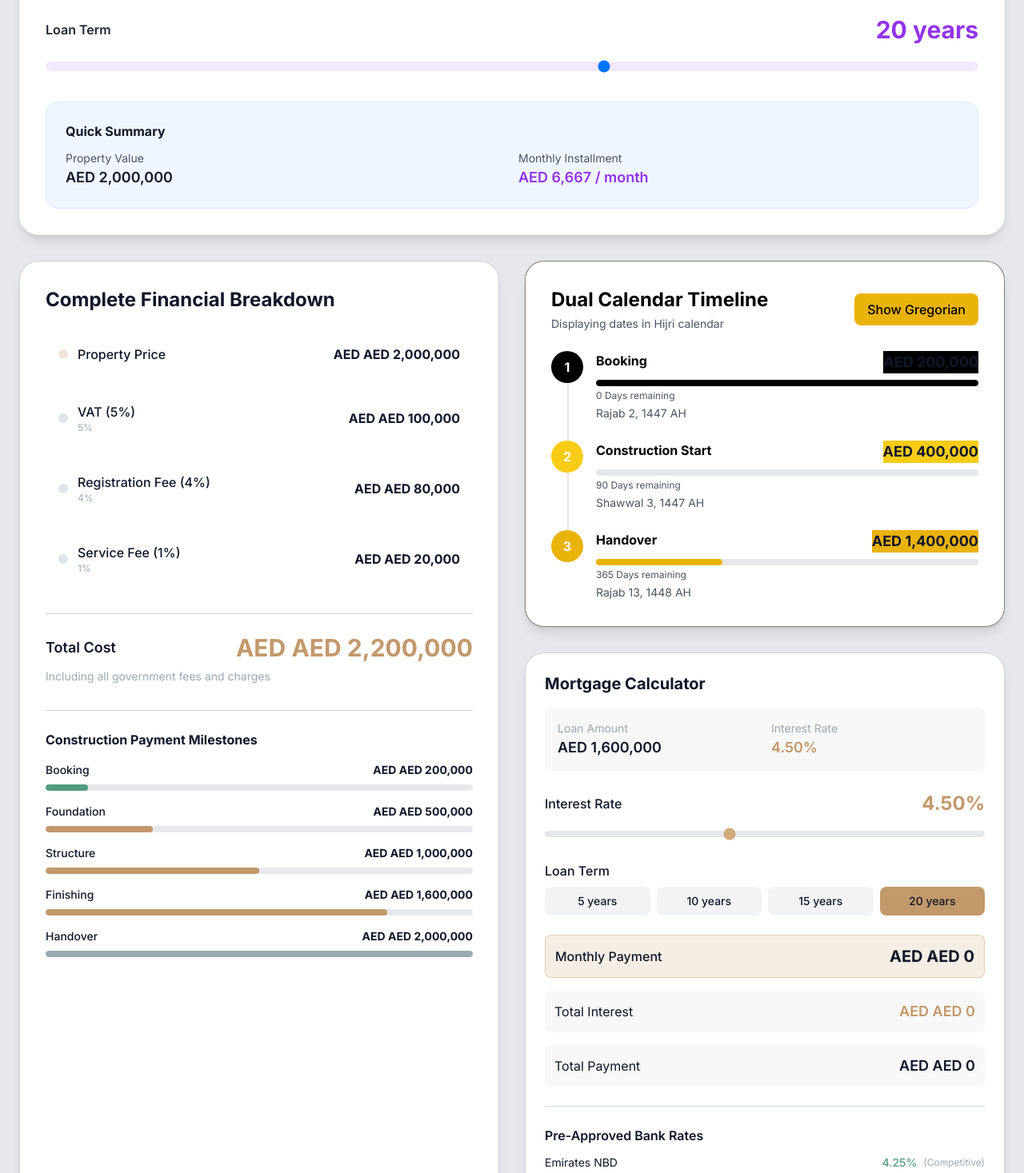
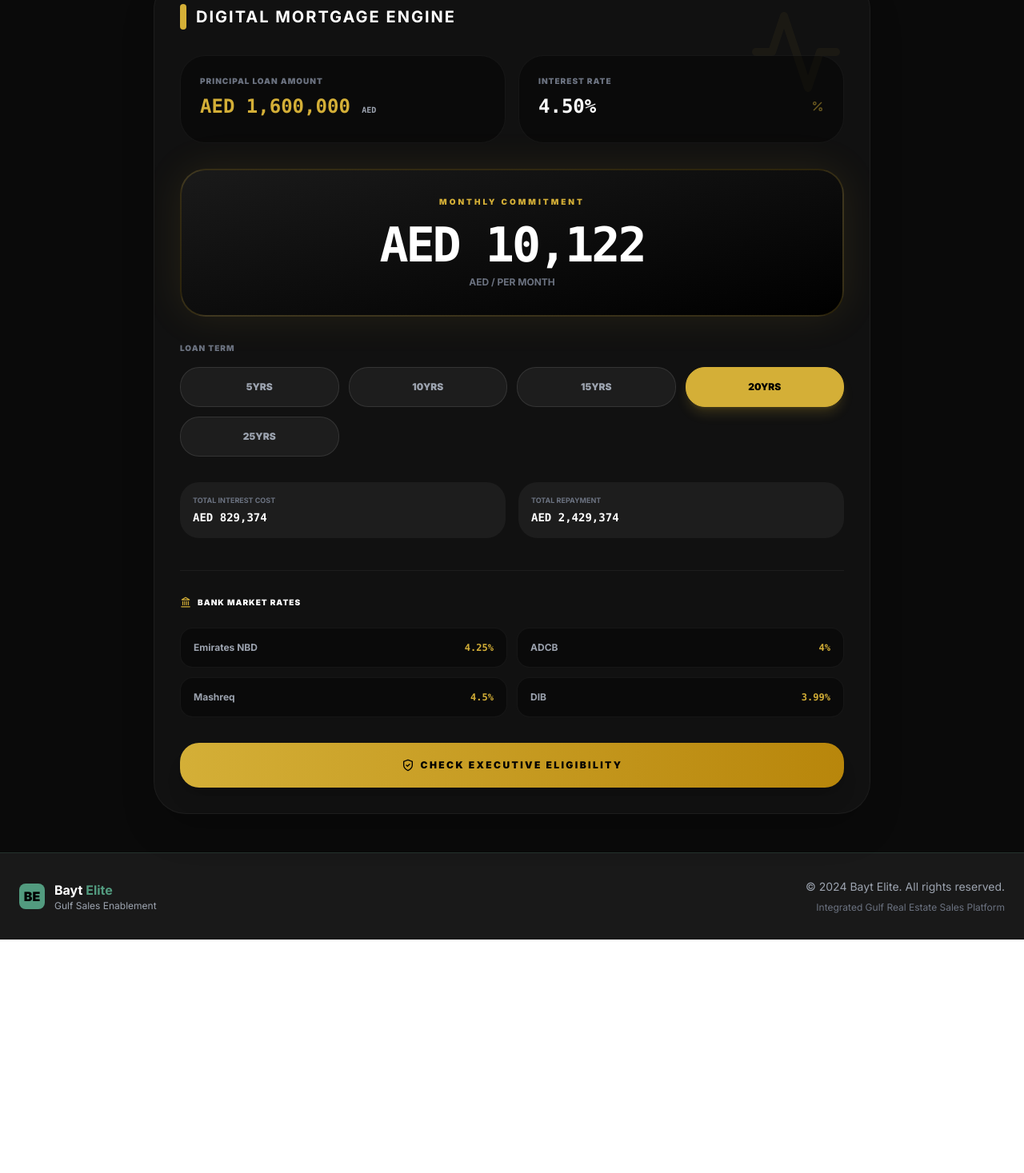
Before and after one commit to fazetdev/baytelitet, a Next.js app: page /calculator in a window 1280 px wide. Shown: the part 503-1970 px from the top of the page at 80% size. After the commit the page ends 1678 px from the top, so only its background shows below. Built offline with nearby package versions, Linux system fonts and the light colour scheme.

Commit message:
fix: implement mortgage math logic in PaymentCalculator and connect to Digital Terminal

```diff
--- a/app/calculator/components/MortgageCalculator.tsx
+++ b/app/calculator/components/MortgageCalculator.tsx
@@ -2,6 +2,7 @@
 
 import { useState } from 'react';
 import { formatCurrency } from '@/lib/formatters';
+import { Activity, ShieldCheck, Landmark, Percent } from 'lucide-react';
 
 interface BankRate {
   name: string;
@@ -47,182 +48,140 @@ export default function MortgageCalculator({
   const currentLoanTerm = onLoanTermChange ? loanTermYears : localLoanTerm;
 
   const handleInterestRateChange = (rate: number) => {
-    if (onInterestRateChange) {
-      onInterestRateChange(rate);
-    } else {
-      setLocalInterestRate(rate);
-    }
+    onInterestRateChange ? onInterestRateChange(rate) : setLocalInterestRate(rate);
   };
 
   const handleLoanTermChange = (years: number) => {
-    if (onLoanTermChange) {
-      onLoanTermChange(years);
-    } else {
-      setLocalLoanTerm(years);
-    }
+    onLoanTermChange ? onLoanTermChange(years) : setLocalLoanTerm(years);
   };
 
-  const content = {
+  const t = {
     en: {
-      title: 'Mortgage Calculator',
+      title: 'Digital Mortgage Engine',
       interestRate: 'Interest Rate',
       loanTerm: 'Loan Term',
-      monthlyPayment: 'Monthly Payment',
-      totalInterest: 'Total Interest',
-      totalPayment: 'Total Payment',
-      bankRates: 'Pre-Approved Bank Rates',
-      checkEligibility: 'Check Eligibility',
-      years: 'years',
-      lowRate: 'Competitive',
-      highRate: 'Standard',
-      loanAmount: 'Loan Amount',
-      calculateNow: 'Calculate Now',
+      monthlyPayment: 'Monthly Commitment',
+      totalInterest: 'Total Interest Cost',
+      totalPayment: 'Total Repayment',
+      bankRates: 'Bank Market Rates',
+      checkEligibility: 'Check Executive Eligibility',
+      years: 'YRS',
+      loanAmount: 'Principal Loan Amount',
     },
     ar: {
-      title: 'حاسبة الرهن العقاري',
+      title: 'محرك الرهن الرقمي',
       interestRate: 'سعر الفائدة',
       loanTerm: 'مدة القرض',
-      monthlyPayment: 'الدفعة الشهرية',
-      totalInterest: 'إجمالي الفائدة',
+      monthlyPayment: 'الالتزام الشهري',
+      totalInterest: 'تكلفة الفائدة الإجمالية',
       totalPayment: 'إجمالي السداد',
-      bankRates: 'أسعار البنوك المعتمدة',
-      checkEligibility: 'تحقق من الأهلية',
+      bankRates: 'أسعار السوق المصرفية',
+      checkEligibility: 'تحقق من الأهلية التنفيذية',
       years: 'سنة',
-      lowRate: 'تنافسي',
-      highRate: 'عادي',
-      loanAmount: 'مبلغ القرض',
-      calculateNow: 'احسب الآن',
+      loanAmount: 'مبلغ القرض الأساسي',
     },
-  };
-
-  const t = content[language];
-
-  const bankRates: BankRate[] = [
-    { name: language === 'ar' ? 'الإمارات NBD' : 'Emirates NBD', rate: 4.25, type: 'competitive' },
-    { name: language === 'ar' ? 'أبوظبي التجاري' : 'ADCB', rate: 4.0, type: 'competitive' },
-    { name: language === 'ar' ? 'مصرف المشرق' : 'Mashreq', rate: 4.5, type: 'standard' },
-    { name: language === 'ar' ? 'دبي الإسلامي' : 'DIB', rate: 3.99, type: 'competitive', description: language === 'ar' ? 'تمويل إسلامي' : 'Islamic Financing' },
-  ];
-
-  const loanAmount = propertyPrice - downPayment;
+  }[language];
 
   return (
-    <div dir={isRTL ? 'rtl' : 'ltr'} className="bg-white rounded-2xl shadow-lg p-6 border border-bayt-cool/50">
-      <h2 className={`text-xl font-bold text-bayt-dark mb-4 ${isRTL ? 'text-right' : ''}`}>
-        {t.title}
-      </h2>
+    <div dir={isRTL ? 'rtl' : 'ltr'} className="bg-[#111] rounded-[2.5rem] p-8 border border-white/5 shadow-2xl relative overflow-hidden">
+      {/* Background Decorative Element */}
+      <div className="absolute top-0 right-0 p-8 opacity-5">
+        <Activity size={120} className="text-[#D4AF37]" />
+      </div>
 
-      <div className={`mb-6 p-4 bg-bayt-light/30 rounded-lg ${isRTL ? 'text-right' : ''}`}>
-        <div className="grid grid-cols-2 gap-4">
-          <div>
-            <p className="text-sm text-bayt-cool">{t.loanAmount}</p>
-            <p className="text-lg font-semibold text-bayt-dark">{formatCurrency(loanAmount)}</p>
+      <div className="relative z-10">
+        <div className="flex items-center gap-3 mb-8">
+          <div className="w-2 h-8 bg-[#D4AF37] rounded-full"></div>
+          <h2 className="text-xl font-bold text-white uppercase tracking-widest">{t.title}</h2>
         </div>
-          <div className={isRTL ? 'text-right' : ''}>
-            <p className="text-sm text-bayt-cool">{t.interestRate}</p>
-            <p className="text-lg font-semibold text-bayt-warm">{currentInterestRate.toFixed(2)}%</p>
+
+        {/* Top Stats Display */}
+        <div className="grid grid-cols-1 md:grid-cols-2 gap-4 mb-8">
+          <div className="bg-black/40 p-6 rounded-3xl border border-white/5">
+            <p className="text-[10px] text-gray-500 font-black uppercase tracking-widest mb-2">{t.loanAmount}</p>
+            <p className="text-2xl font-mono font-bold text-[#D4AF37]">
+              {formatCurrency(propertyPrice - downPayment)} <span className="text-[10px] text-gray-400">{currency}</span>
+            </p>
+          </div>
+          <div className="bg-black/40 p-6 rounded-3xl border border-white/5">
+            <p className="text-[10px] text-gray-500 font-black uppercase tracking-widest mb-2">{t.interestRate}</p>
+            <div className="flex items-center justify-between">
+              <p className="text-2xl font-mono font-bold text-white">{currentInterestRate.toFixed(2)}%</p>
+              <Percent size={16} className="text-[#D4AF37] opacity-50" />
             </div>
           </div>
         </div>
 
-      <div className="mb-6">
-        <div className={`flex justify-between items-center mb-2 ${isRTL ? 'flex-row-reverse' : ''}`}>
-          <label className={`font-medium text-bayt-dark ${isRTL ? 'text-right' : ''}`}>
-            {t.interestRate}
-          </label>
-          <span className="text-2xl font-bold text-bayt-warm">
-            {currentInterestRate.toFixed(2)}%
-          </span>
-        </div>
-        <input
-          type="range"
-          min="2"
-          max="8"
-          step="0.1"
-          value={currentInterestRate}
-          onChange={(e) => handleInterestRateChange(Number(e.target.value))}
-          className="w-full h-2 bg-bayt-light rounded-lg appearance-none cursor-pointer accent-bayt-warm"
-        />
+        {/* Monthly Payment "Digital Readout" */}
+        <div className="bg-gradient-to-br from-[#1A1A1A] to-black p-8 rounded-[2rem] border-2 border-[#D4AF37]/20 mb-8 text-center shadow-[0_0_50px_rgba(212,175,55,0.1)]">
+          <p className="text-[10px] text-[#D4AF37] font-black uppercase tracking-[0.3em] mb-4">{t.monthlyPayment}</p>
+          <p className="text-5xl md:text-6xl font-mono font-bold text-white tracking-tighter">
+            {formatCurrency(monthlyPayment)}
+          </p>
+          <p className="text-[12px] text-gray-500 mt-2 font-bold uppercase">{currency} / PER MONTH</p>
         </div>
 
-      <div className="mb-6">
-        <label className={`font-medium text-bayt-dark mb-2 block ${isRTL ? 'text-right' : ''}`}>
-          {t.loanTerm}
-        </label>
-        <div className={`grid grid-cols-4 gap-2 ${isRTL ? 'text-right' : ''}`}>
-          {[5, 10, 15, 20].map((years) => (
+        {/* Term Selection UI */}
+        <div className="mb-8">
+          <label className="text-[10px] text-gray-500 font-black uppercase tracking-widest mb-4 block">{t.loanTerm}</label>
+          <div className="grid grid-cols-4 gap-3">
+            {[5, 10, 15, 20, 25].map((years) => (
               <button
                 key={years}
                 onClick={() => handleLoanTermChange(years)}
-              className={`px-3 py-2 rounded-lg text-sm font-medium transition-all ${
+                className={`py-4 rounded-2xl text-xs font-black transition-all border ${
                   currentLoanTerm === years
-                  ? 'bg-bayt-warm text-bayt-dark'
-                  : 'bg-bayt-light/50 text-bayt-dark hover:bg-bayt-cool/20'
+                    ? 'bg-[#D4AF37] text-black border-[#D4AF37] shadow-lg shadow-[#D4AF37]/20'
+                    : 'bg-white/5 text-gray-400 border-white/10 hover:border-[#D4AF37]/50'
                 }`}
               >
-              {years} {t.years}
+                {years}{t.years}
               </button>
             ))}
           </div>
         </div>
 
-      <div className="space-y-4 mb-6">
-        <div className={`flex justify-between items-center p-3 bg-bayt-warm/20 rounded-lg border border-bayt-warm/50 ${isRTL ? 'flex-row-reverse' : ''}`}>
-          <span className={`text-bayt-dark font-medium ${isRTL ? 'text-right' : ''}`}>
-            {t.monthlyPayment}
-          </span>
-          <span className="text-xl font-bold text-bayt-dark">
-            {currency} {formatCurrency(monthlyPayment)}
-          </span>
+        {/* Breakdown Stats */}
+        <div className="grid grid-cols-2 gap-4 mb-8">
+           <div className="bg-white/5 p-4 rounded-2xl">
+              <p className="text-[9px] text-gray-500 font-bold uppercase mb-1">{t.totalInterest}</p>
+              <p className="text-sm font-mono font-bold text-white">{formatCurrency(totalInterest)}</p>
            </div>
-
-        <div className={`flex justify-between items-center p-3 bg-bayt-light/30 rounded-lg ${isRTL ? 'flex-row-reverse' : ''}`}>
-          <span className={`text-bayt-dark ${isRTL ? 'text-right' : ''}`}>{t.totalInterest}</span>
-          <span className="text-lg font-semibold text-bayt-warm">
-            {currency} {formatCurrency(totalInterest)}
-          </span>
-        </div>
-
-        <div className={`flex justify-between items-center p-3 bg-bayt-light/30 rounded-lg ${isRTL ? 'flex-row-reverse' : ''}`}>
-          <span className={`text-bayt-dark ${isRTL ? 'text-right' : ''}`}>{t.totalPayment}</span>
-          <span className="text-lg font-semibold text-bayt-dark">
-            {currency} {formatCurrency(totalPayment)}
-          </span>
+           <div className="bg-white/5 p-4 rounded-2xl">
+              <p className="text-[9px] text-gray-500 font-bold uppercase mb-1">{t.totalPayment}</p>
+              <p className="text-sm font-mono font-bold text-white">{formatCurrency(totalPayment)}</p>
            </div>
         </div>
 
-      <div className="mt-6 pt-6 border-t border-bayt-cool/50">
-        <h4 className={`font-semibold text-bayt-dark mb-3 ${isRTL ? 'text-right' : ''}`}>
-          {t.bankRates}
-        </h4>
-        <div className="space-y-2">
-          {bankRates.map((bank, index) => (
-            <div key={index} className={`flex justify-between items-center ${isRTL ? 'flex-row-reverse' : ''}`}>
-              <div className={`flex flex-col ${isRTL ? 'text-right' : ''}`}>
-                <span className="text-sm text-bayt-dark">{bank.name}</span>
-                {bank.description && (
-                  <span className="text-xs text-bayt-cool">{bank.description}</span>
-                )}
+        {/* Bank Market Rates Section */}
+        <div className="mt-10 pt-8 border-t border-white/5">
+          <div className="flex items-center gap-2 mb-6">
+            <Landmark size={14} className="text-[#D4AF37]" />
+            <h4 className="text-[10px] font-black text-white uppercase tracking-widest">{t.bankRates}</h4>
           </div>
-              <div className={`flex items-center gap-2 ${isRTL ? 'flex-row-reverse' : ''}`}>
-                <span className={`text-sm font-medium ${bank.type === 'competitive' ? 'text-bayt-cultural' : 'text-bayt-dark'}`}>
-                  {bank.rate}%
-                </span>
-                <span className="text-xs text-bayt-cool">
-                  ({bank.type === 'competitive' ? t.lowRate : t.highRate})
-                </span>
-              </div>
+          <div className="grid grid-cols-1 md:grid-cols-2 gap-3">
+            {[
+              { name: 'Emirates NBD', rate: 4.25 },
+              { name: 'ADCB', rate: 4.0 },
+              { name: 'Mashreq', rate: 4.5 },
+              { name: 'DIB', rate: 3.99 }
+            ].map((bank, i) => (
+              <div key={i} className="flex justify-between items-center p-4 bg-black/40 rounded-xl border border-white/5 group hover:border-[#D4AF37]/30 transition-all">
+                <span className="text-xs font-bold text-gray-400 group-hover:text-white transition-colors">{bank.name}</span>
+                <span className="text-xs font-mono font-bold text-[#D4AF37]">{bank.rate}%</span>
               </div>
             ))}
           </div>
 
           <button
             onClick={onCheckEligibility}
-          className="w-full mt-4 px-4 py-3 bg-gradient-to-r from-bayt-warm to-yellow-700 text-bayt-dark rounded-lg font-semibold hover:from-yellow-700 hover:to-bayt-warm transition-all shadow-md"
+            className="w-full mt-8 py-5 bg-gradient-to-r from-[#D4AF37] to-[#B8860B] text-black rounded-2xl font-black uppercase text-xs tracking-[0.2em] shadow-xl hover:brightness-110 active:scale-95 transition-all flex items-center justify-center gap-2"
           >
+            <ShieldCheck size={16} />
             {t.checkEligibility}
           </button>
         </div>
       </div>
+    </div>
   );
 }
--- a/app/calculator/components/PaymentCalculator.tsx
+++ b/app/calculator/components/PaymentCalculator.tsx
@@ -1,97 +1,78 @@
 'use client';
 
-import { useEffect, useState } from 'react';
-import { useCalculator } from '@/context/useCalculator';
-import PaymentSlider from './PaymentSlider';
-import PaymentBreakdown, { PaymentBreakdownData } from './PaymentBreakdown';
-import HijriGregorianTimeline, { TimelineMilestone } from './HijriGregorianTimeline';
+import React, { useState, useEffect } from 'react';
 import MortgageCalculator from './MortgageCalculator';
 
 export default function PaymentCalculator() {
-  const {
-    propertyPrice,
-    downPaymentPercent,
-    loanTermYears,
-    setPropertyPrice,
-    setDownPaymentPercent,
-    setLoanTermYears,
-    reset
-  } = useCalculator();
+  const [propertyPrice, setPropertyPrice] = useState(2000000);
+  const [downPayment, setDownPayment] = useState(400000);
+  const [interestRate, setInterestRate] = useState(4.5);
+  const [loanTerm, setLoanTerm] = useState(20);
 
-  const [loading, setLoading] = useState(false);
-  const currency = 'AED';
-
-  // State structured for the new Breakdown component
-  const [breakdownData, setBreakdownData] = useState<PaymentBreakdownData | null>(null);
-  const [milestones, setMilestones] = useState<TimelineMilestone[]>([]);
+  // Financial State
+  const [monthlyPayment, setMonthlyPayment] = useState(0);
+  const [totalInterest, setTotalInterest] = useState(0);
+  const [totalPayment, setTotalPayment] = useState(0);
 
   useEffect(() => {
-    // Mocking the detailed data your new PaymentBreakdown expects
-    const vatRate = 5;
-    const regRate = 4;
-    const serviceRate = 1;
+    const principal = propertyPrice - downPayment;
+    const monthlyRate = interestRate / 100 / 12;
+    const numberOfPayments = loanTerm * 12;
 
-    const vatAmount = propertyPrice * (vatRate / 100);
-    const registrationFee = propertyPrice * (regRate / 100);
-    const serviceFee = propertyPrice * (serviceRate / 100);
-    const totalFees = vatAmount + registrationFee + serviceFee;
+    if (principal > 0 && monthlyRate > 0) {
+      const x = Math.pow(1 + monthlyRate, numberOfPayments);
+      const monthly = (principal * x * monthlyRate) / (x - 1);
 
-    setBreakdownData({
-      propertyPrice,
-      vatAmount,
-      vatRate,
-      registrationFee,
-      registrationFeeRate: regRate,
-      serviceFee,
-      serviceFeeRate: serviceRate,
-      totalFees,
-      totalCost: propertyPrice + totalFees
-    });
-
-    setMilestones([
-      { name: 'Booking', amount: propertyPrice * 0.1, dueDate: new Date() },
-      { name: 'Construction Start', amount: propertyPrice * 0.2, dueDate: new Date(Date.now() + 1000*60*60*24*90) },
-      { name: 'Handover', amount: propertyPrice * 0.7, dueDate: new Date(Date.now() + 1000*60*60*24*365) }
-    ]);
-  }, [propertyPrice]);
+      const totalPay = monthly * numberOfPayments;
+      setMonthlyPayment(monthly);
+      setTotalPayment(totalPay);
+      setTotalInterest(totalPay - principal);
+    }
+  }, [propertyPrice, downPayment, interestRate, loanTerm]);
 
   return (
-    <div className="max-w-7xl mx-auto p-6 space-y-8">
-      <div className="flex justify-between items-center">
-        <h1 className="text-3xl font-bold text-gray-900">Elite Property Calculator</h1>
-        <button onClick={reset} className="px-4 py-2 bg-gray-100 rounded-md">Reset</button>
-      </div>
+    <div className="space-y-8">
+      {/* Precision Input Deck */}
+      <div className="bg-[#111] p-8 rounded-[2.5rem] border border-white/5 shadow-2xl">
+        <h3 className="text-[10px] font-black text-[#D4AF37] uppercase tracking-[0.4em] mb-6 flex items-center gap-2">
+          <span className="w-2 h-2 bg-[#D4AF37] rounded-full animate-pulse"></span>
+          Input Parameters
+        </h3>
 
-      <PaymentSlider
-        propertyPrice={propertyPrice}
-        downPaymentPercent={downPaymentPercent}
-        loanTerm={loanTermYears}
-        onPriceChange={setPropertyPrice}
-        onDownPaymentChange={setDownPaymentPercent}
-        onLoanTermChange={setLoanTermYears}
-        currency={currency}
-      />
-
-      {breakdownData && (
-        <div className="grid grid-cols-1 lg:grid-cols-2 gap-8">
-          {/* FIXED: Using 'data' prop instead of 'plan' */}
-          <PaymentBreakdown
-            data={breakdownData}
-            currency={currency}
-            language="en"
-          />
-
-          <div className="space-y-8">
-            <HijriGregorianTimeline milestones={milestones} currency={currency} />
-            <MortgageCalculator
-              propertyPrice={propertyPrice}
-              downPayment={propertyPrice * (downPaymentPercent / 100)}
-              currency={currency}
-              loanTermYears={loanTermYears}
+        <div className="grid grid-cols-1 md:grid-cols-2 gap-6">
+          <div className="space-y-2">
+            <label className="text-[10px] text-gray-500 font-bold uppercase tracking-widest">Property Valuation</label>
+            <input
+              type="number"
+              value={propertyPrice}
+              onChange={(e) => setPropertyPrice(Number(e.target.value))}
+              className="w-full bg-black/50 border border-white/10 p-4 rounded-xl text-[#D4AF37] font-mono focus:border-[#D4AF37] outline-none transition-all"
+            />
+          </div>
+          <div className="space-y-2">
+            <label className="text-[10px] text-gray-500 font-bold uppercase tracking-widest">Down Payment (Equity)</label>
+            <input
+              type="number"
+              value={downPayment}
+              onChange={(e) => setDownPayment(Number(e.target.value))}
+              className="w-full bg-black/50 border border-white/10 p-4 rounded-xl text-white font-mono focus:border-[#D4AF37] outline-none transition-all"
             />
           </div>
         </div>
-      )}
+      </div>
+
+      <MortgageCalculator
+        propertyPrice={propertyPrice}
+        downPayment={downPayment}
+        interestRate={interestRate}
+        loanTermYears={loanTerm}
+        monthlyPayment={monthlyPayment}
+        totalInterest={totalInterest}
+        totalPayment={totalPayment}
+        onInterestRateChange={setInterestRate}
+        onLoanTermChange={setLoanTerm}
+        language="en"
+      />
     </div>
   );
 }
--- a/app/calculator/page.tsx
+++ b/app/calculator/page.tsx
@@ -4,9 +4,16 @@ import PaymentCalculator from './components/PaymentCalculator';
 
 export default function CalculatorPage() {
   return (
-    // Use the Bayt Elite light background color
-    <div className="min-h-screen bg-bayt-light">
-      <PaymentCalculator />
+    <div className="min-h-screen bg-[#0A0A0A] py-12 px-4">
+      <div className="max-w-4xl mx-auto">
+        <header className="text-center mb-12">
+          <h1 className="text-3xl md:text-5xl font-serif font-bold text-[#D4AF37] italic mb-2 uppercase tracking-tighter">
+            Financial Terminal
+          </h1>
+          <p className="text-gray-500 text-[10px] font-black uppercase tracking-[0.4em]">Bayt Elite Precision Analytics</p>
+        </header>
+        <PaymentCalculator />
+      </div>
     </div>
   );
 }
```
Lines whose indentation alone changed are shown as unchanged.
